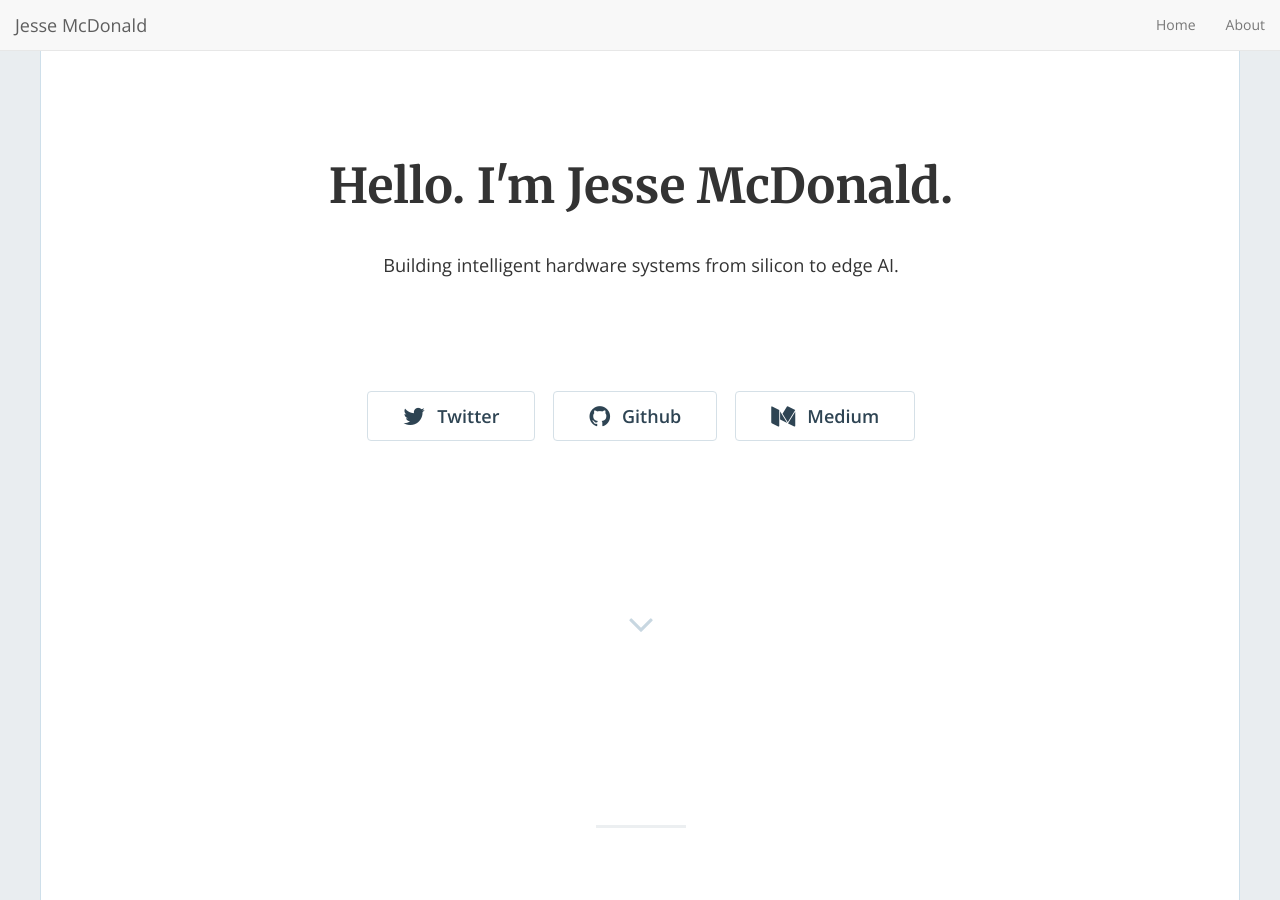
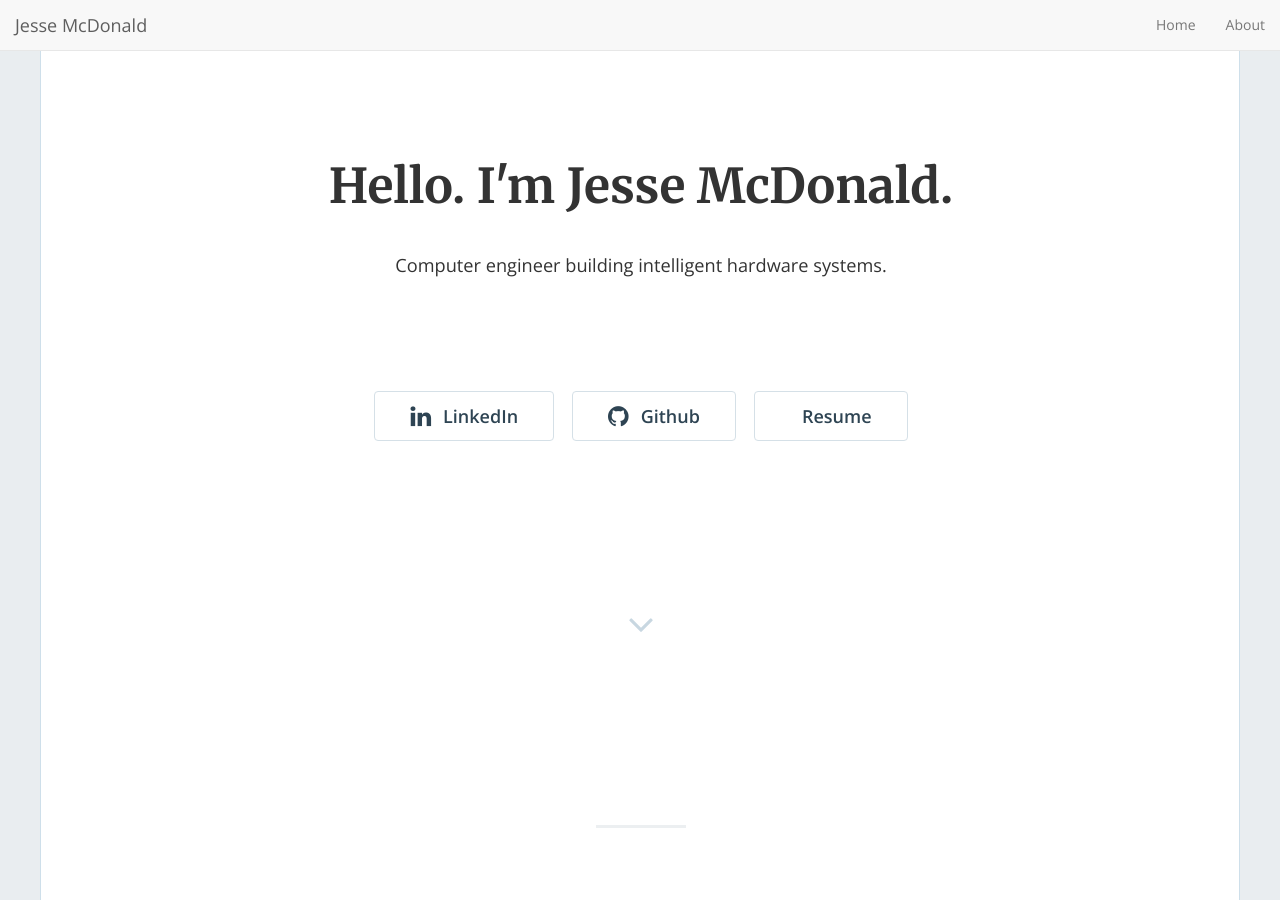
Before and after one commit to jessemcdonald144/jessemcdonald144.github.io, a Jekyll site: the page built from index.html, in a window 1280 px wide and 900 px high. Built offline with Jekyll 4.4.1, drawn with Linux system fonts in a browser that asks for light colours; nearby versions of some CDN libraries; the list of posts is cut into pages by our own code.

Commit message:
Updated hyperlinks

```diff
--- a/_config.yml
+++ b/_config.yml
@@ -15,9 +15,11 @@
 # in the templates via {{ site.myvariable }}.
 title: "Hello. I'm Jesse McDonald."
 email: 'jessemcdonald144@gmail.com'
-description: "Building intelligent hardware systems from silicon to edge AI."
+description: "Computer engineer building intelligent hardware systems."
 baseurl: "" # the subpath of your site, e.g. /blog
 url: "https://github.com/jessemcdonald144" # the base hostname & protocol for your site, e.g. https://example.com
+resume: '/Resume_Jesse_McDonald.pdf'
+linkedin: "https://www.linkedin.com/in/jmcdonald-1/"
 github_username: 'jessemcdonald144'
 
 # Build settings
--- a/_includes/home-hero.html
+++ b/_includes/home-hero.html
@@ -27,15 +27,14 @@
 
           <div class="hero-buttons">
 
-            {% if site.twitter_username != '' %}
-              <a href="https://twitter.com/{{ site.twitter_username }}"><button class="btn btn-default btn-lg"><i class="fa fa-twitter fa-lg"></i>Twitter</button></a>
+            {% if site.linkedin_username != '' %}
+              <a href="https://linkedin.com/{{ site.linkedin_username }}"><button class="btn btn-default btn-lg"><i class="fa fa-linkedin fa-lg"></i>LinkedIn</button></a>
             {% endif %}
             {% if site.github_username != '' %}
               <a href="https://github.com/{{ site.github_username }}"><button class="btn btn-default btn-lg"><i class="fa fa-github fa-lg"></i>Github</button></a>
             {% endif %}
-            {% if site.medium_username != '' %}
-              <a href="https://{{ site.medium_username }}"><button class="btn btn-default btn-lg"><i class="fa fa-medium fa-lg"></i>Medium</button></a>
-            {% endif %}
+            <a href='/Resume_Jesse_McDonald.pdf'><button class="btn btn-default btn-lg"><i class="fa fa-resume fa-lg"></i>Resume</button></a>
+
 
           </div>
 
```
